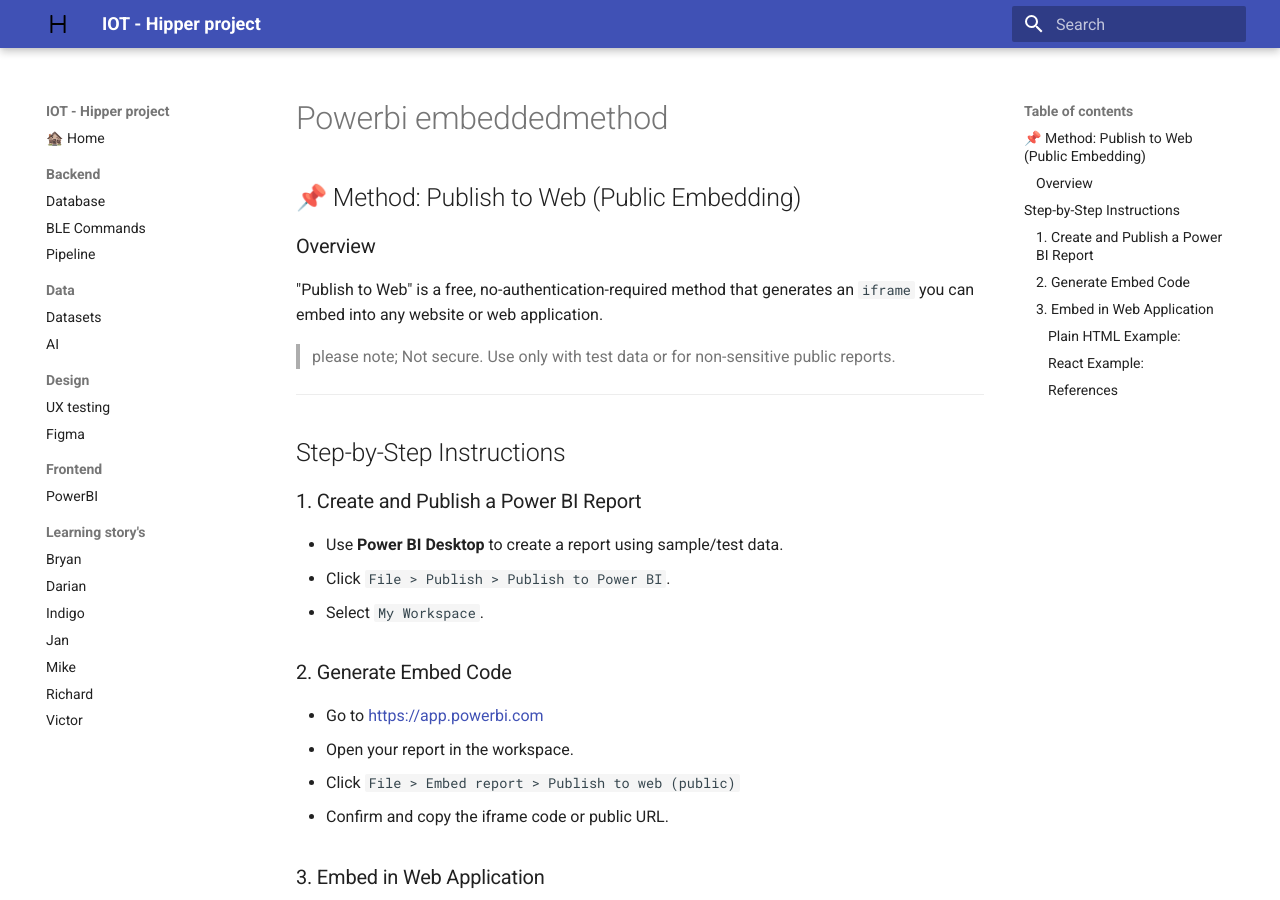
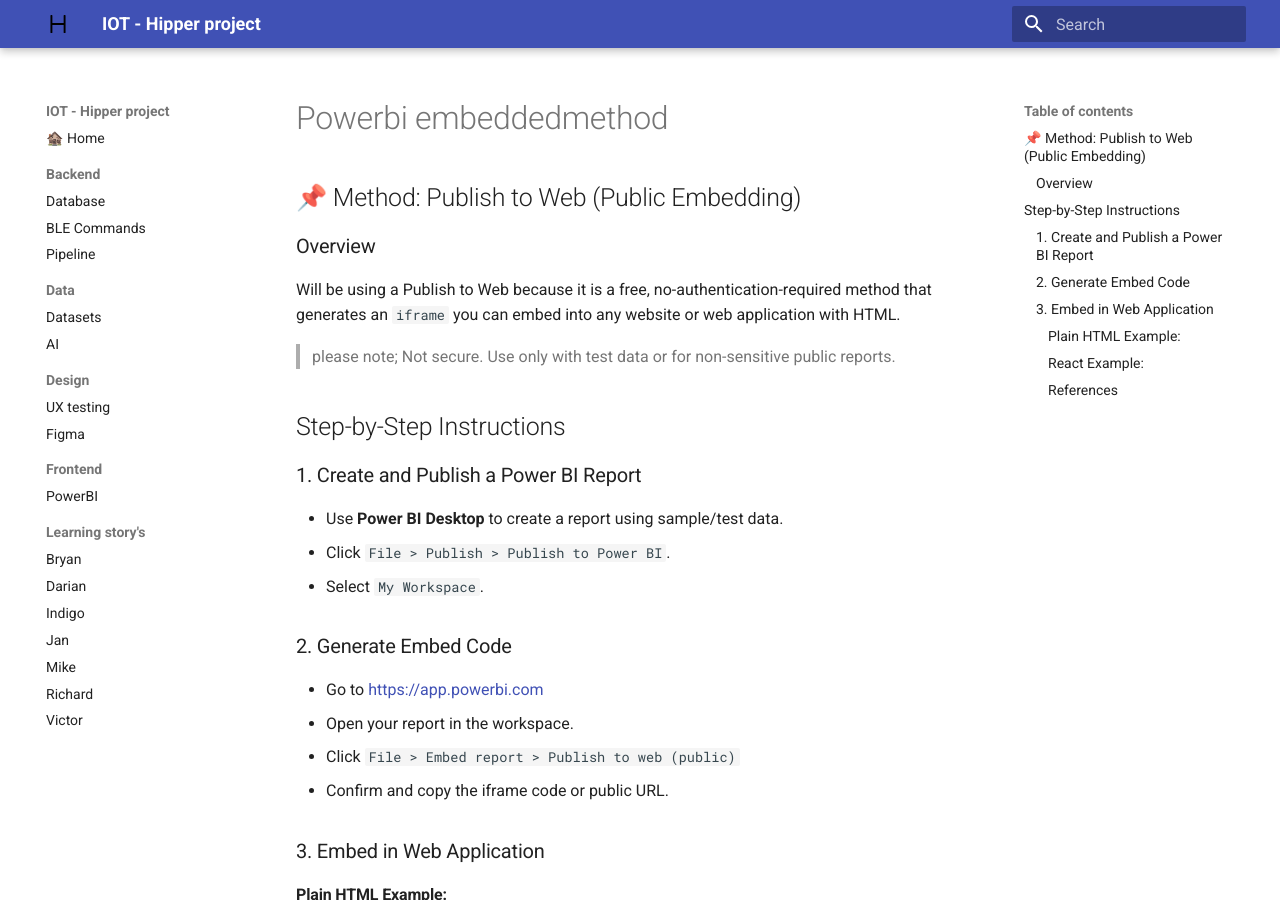
Before and after one commit to Vic-Warden/Digital-Life-Hipper-Monitoring, an MkDocs documentation site: the page built from docs/design/powerbi-embeddedmethod.md, in a window 1280 px wide and 900 px high. Built offline with MkDocs 1.6.1 and Material for MkDocs 9.7.7, drawn with Linux system fonts in a browser that asks for light colours.

Commit message:
added more information to the document embedded method.

```diff
--- a/docs/design/powerbi-embeddedmethod.md
+++ b/docs/design/powerbi-embeddedmethod.md
@@ -1,11 +1,9 @@
 ## 📌 Method: Publish to Web (Public Embedding)
 
 ### Overview
-"Publish to Web" is a free, no-authentication-required method that generates an `iframe` you can embed into any website or web application.
+Will be using a Publish to Web because it is a free, no-authentication-required method that generates an `iframe` you can embed into any website or web application with HTML.
 
 >please note; Not secure. Use only with test data or for non-sensitive public reports.
-
----
 
 ## Step-by-Step Instructions
 
```
